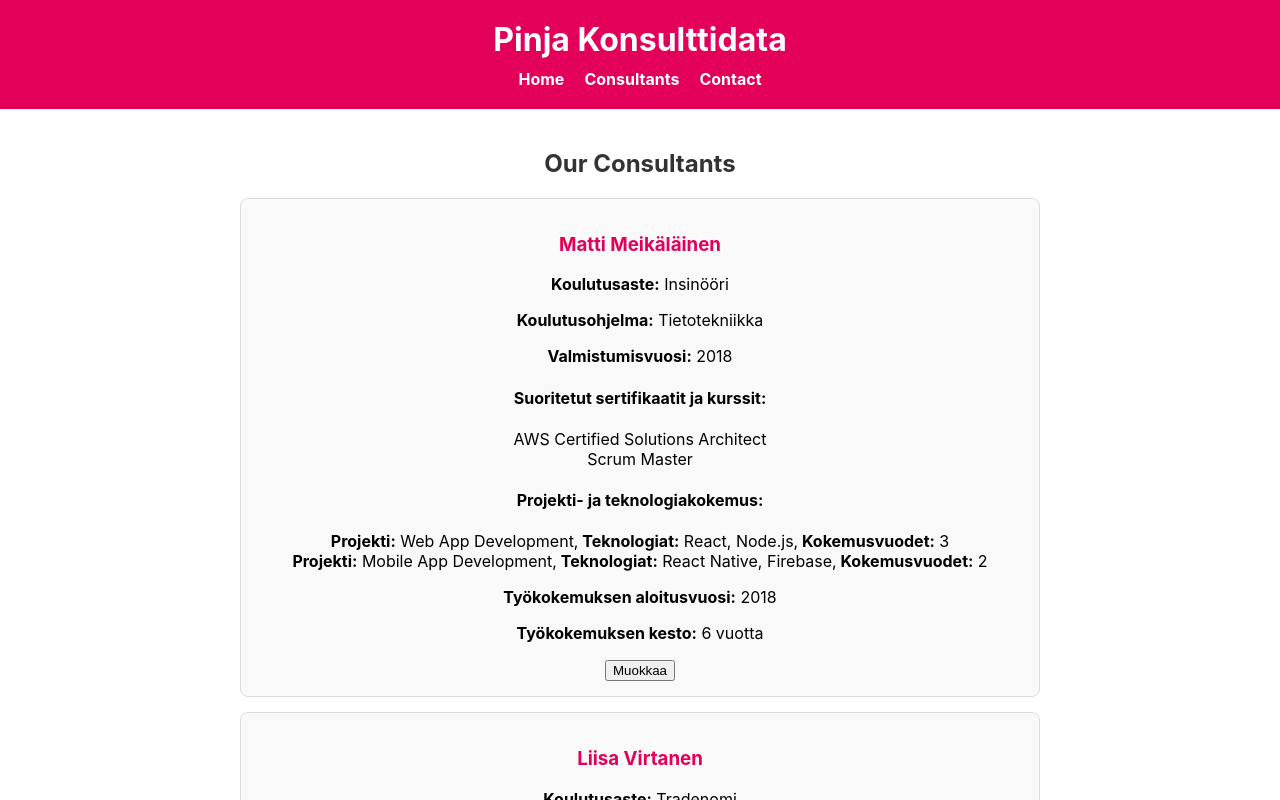
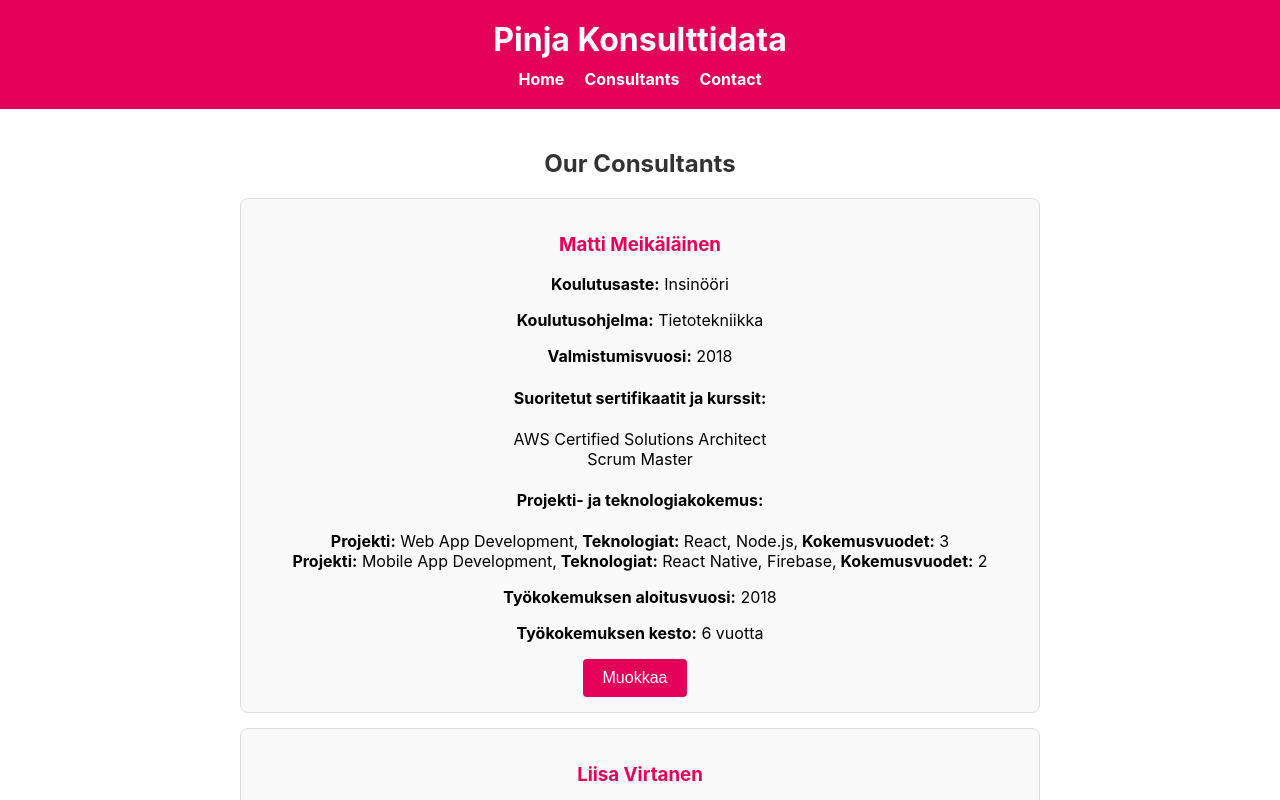
Before and after one commit to JimiPihlaja/pinja, a React (Create React App) app: page / in a window 1280 px wide. Shown: the top 800 px of the page. Built offline with nearby package versions, Linux system fonts and the light colour scheme.

Commit message:
Fiksasin css tiedostoa että painikkeet ja tietojen edittaussivu on hienompi

```diff
--- a/src/components/ConsultantEditForm.js
+++ b/src/components/ConsultantEditForm.js
@@ -1,5 +1,5 @@
 import React, { useState } from 'react';
-import './ConsultantEditForm';
+import './ConsultantEditForms.css';
 
 const ConsultantEditForm = ({ consultant, onSave, onCancel }) => {
   const [formData, setFormData] = useState({ ...consultant });
--- a/src/components/ConsultantEditForms.css
+++ b/src/components/ConsultantEditForms.css
@@ -2,42 +2,91 @@
     padding: 20px;
     background-color: #f9f9f9;
     border: 1px solid #ddd;
-    border-radius: 5px;
-    max-width: 400px;
+    border-radius: 8px;
+    max-width: 500px;
     margin: 20px auto;
+    box-shadow: 0 4px 6px rgba(0, 0, 0, 0.1);
+  }
+
+  .editFormContainer h2 {
+    margin-bottom: 20px;
+    color: #333;
+    font-size: 1.5em;
+    text-align: center;
   }
 
   label {
     display: block;
-    margin-bottom: 10px;
+    margin-bottom: 5px;
+    font-weight: bold;
+    color: #555;
   }
 
   input {
     width: 100%;
-    padding: 8px;
-    margin-bottom: 15px;
+    padding: 10px;
+    margin-bottom: 20px;
     border: 1px solid #ccc;
     border-radius: 4px;
+    font-size: 1em;
   }
 
   button {
     padding: 10px 15px;
     margin-right: 10px;
-    background-color: #007bff;
     color: #fff;
     border: none;
     border-radius: 4px;
     cursor: pointer;
+    font-size: 1em;
+    transition: background-color 0.3s ease;
   }
 
-  button:hover {
-    background-color: #0056b3;
+  button[type="submit"] {
+    background-color: #e30059; /* Sama väri kuin konsultin nimi */
+  }
+
+  button[type="submit"]:hover {
+    background-color: #b30047; /* Hover-tila hieman tummempi */
+  }
+
+  button[type="submit"]:disabled {
+    background-color: #e30059; /* Sama väri, vaikka painike on pois käytöstä */
+    opacity: 0.6; /* Lisää hieman läpinäkyvyyttä */
+    cursor: not-allowed;
   }
 
   button[type="button"] {
-    background-color: #6c757d;
+    background-color: #6c757d; /* Peruuta-painikkeen oletusväri */
   }
 
   button[type="button"]:hover {
     background-color: #5a6268;
   }
+
+  .edit-button {
+    background-color: #e30059;
+    color: #fff;
+    padding: 10px 20px;
+    border: none;
+    border-radius: 4px;
+    cursor: pointer;
+    font-size: 1em;
+    text-align: center;
+    transition: background-color 0.3s ease;
+  }
+
+  .edit-button:hover {
+    background-color: #b30047;
+  }
+
+  /* Välit kenttien väliin ja lomake selkeästi allekkain */
+  input + label {
+    margin-top: 15px;
+  }
+
+  .editFormContainer form {
+    display: flex;
+    flex-direction: column;
+    gap: 15px;
+  }
--- a/src/components/ConsultantList.js
+++ b/src/components/ConsultantList.js
@@ -144,7 +144,9 @@ const ConsultantList = () => {
             </ul>
             <p><strong>Työkokemuksen aloitusvuosi:</strong> {consultant.workExperience.startYear}</p>
             <p><strong>Työkokemuksen kesto:</strong> {new Date().getFullYear() - consultant.workExperience.startYear} vuotta</p>
-            <button onClick={() => handleEdit(consultant)}>Muokkaa</button>
+            <button className="edit-button" onClick={() => handleEdit(consultant)}>
+  Muokkaa
+</button>
           </div>
         ))
       )}
```
